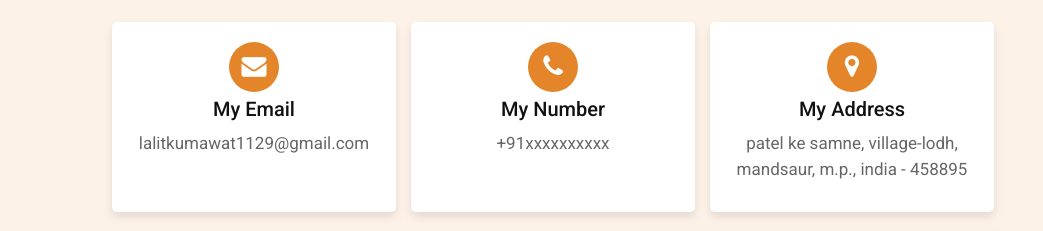
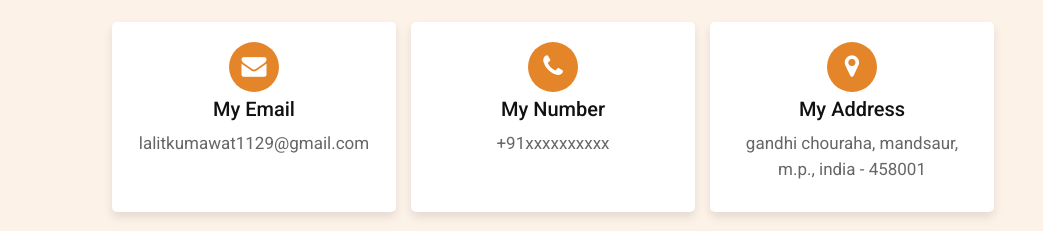
Before and after one commit to lalitkumawat1m/My_Portfolio, a plain HTML site: page index.html in a window 1280 px wide. Shown: the part 3680-3911 px from the top of the page, without its empty margins (237-1280 px from the left). Drawn offline with nearby package versions, Linux system fonts and the light colour scheme; files whose address does not match are found by name.

Commit message:
Update index.html

```diff
--- a/index.html
+++ b/index.html
@@ -275,7 +275,7 @@
 <div class="ic">
   <i class="fa fa-map-marker"></i>
   <h3>my address</h3>
-  <p> patel ke samne, village-lodh, mandsaur, m.p., india - 458895</p>
+  <p> Gandhi chouraha, mandsaur, m.p., india - 458001</p>
 
   </div>
 
```
